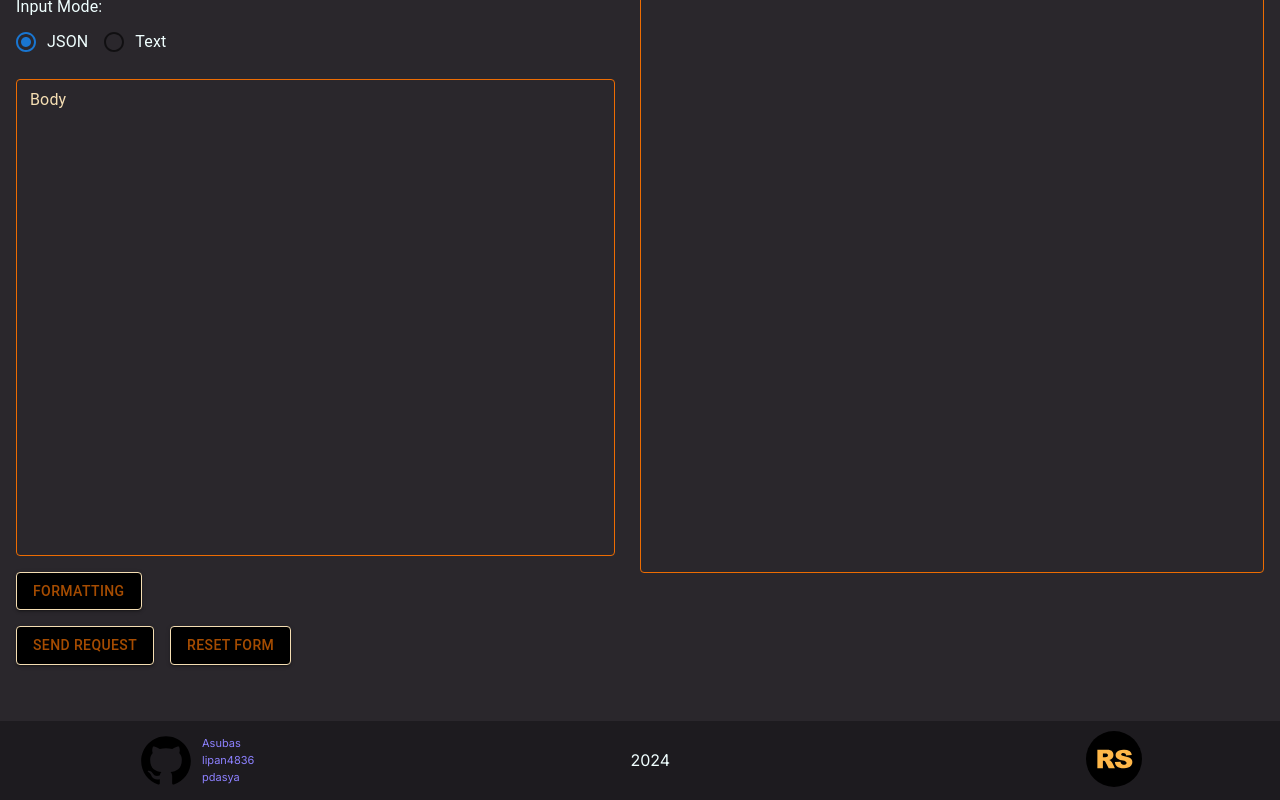
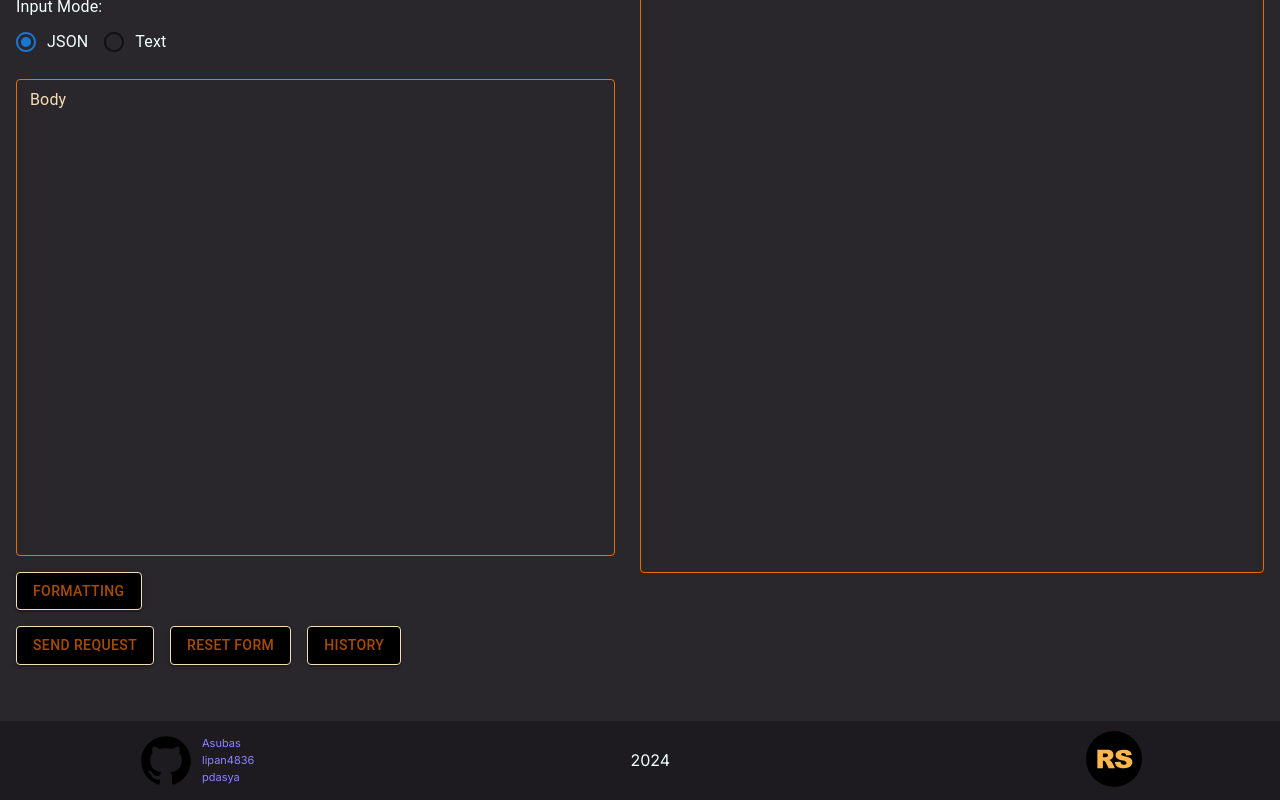
Before and after one commit to Asubas/graphiql-app, a Next.js app: page /en/rest in a window 1280 px wide. Shown: the part 718-1518 px from the top of the page. Built offline with nearby package versions, Linux system fonts and the light colour scheme; no server answers.

Commit message:
DTR-7/feat: add history button

```diff
--- a/src/app/[locale]/rest/RestContent.tsx
+++ b/src/app/[locale]/rest/RestContent.tsx
@@ -29,6 +29,7 @@ import {
 import { BodyFieldInput } from '@/src/components/inputs/bodyFieldInput/bodyFieldInput';
 import { MethodSelectInput } from '@/src/components/inputs/methodSelectInput/MethodSelectInput';
 import { DefaultParams } from '@/src/interfaces/graphQlInterface';
+import { HistoryButton } from '@/src/components/history/historySection';
 
 export default function RestContent({
   defaultParams,
@@ -398,6 +399,7 @@ export default function RestContent({
             >
               Reset Form
             </Button>
+            <HistoryButton />
           </Box>
         </form>
 
```
